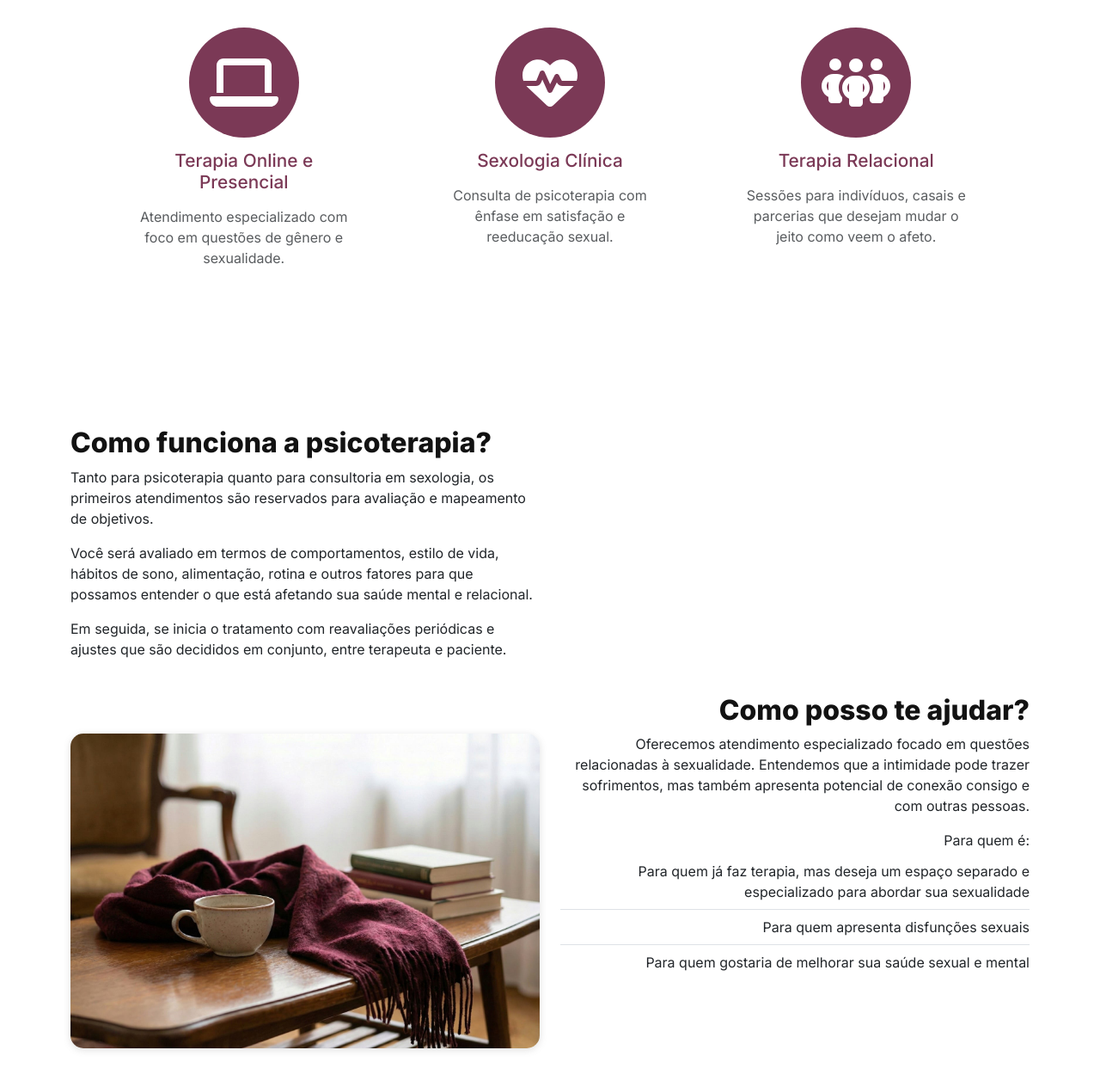
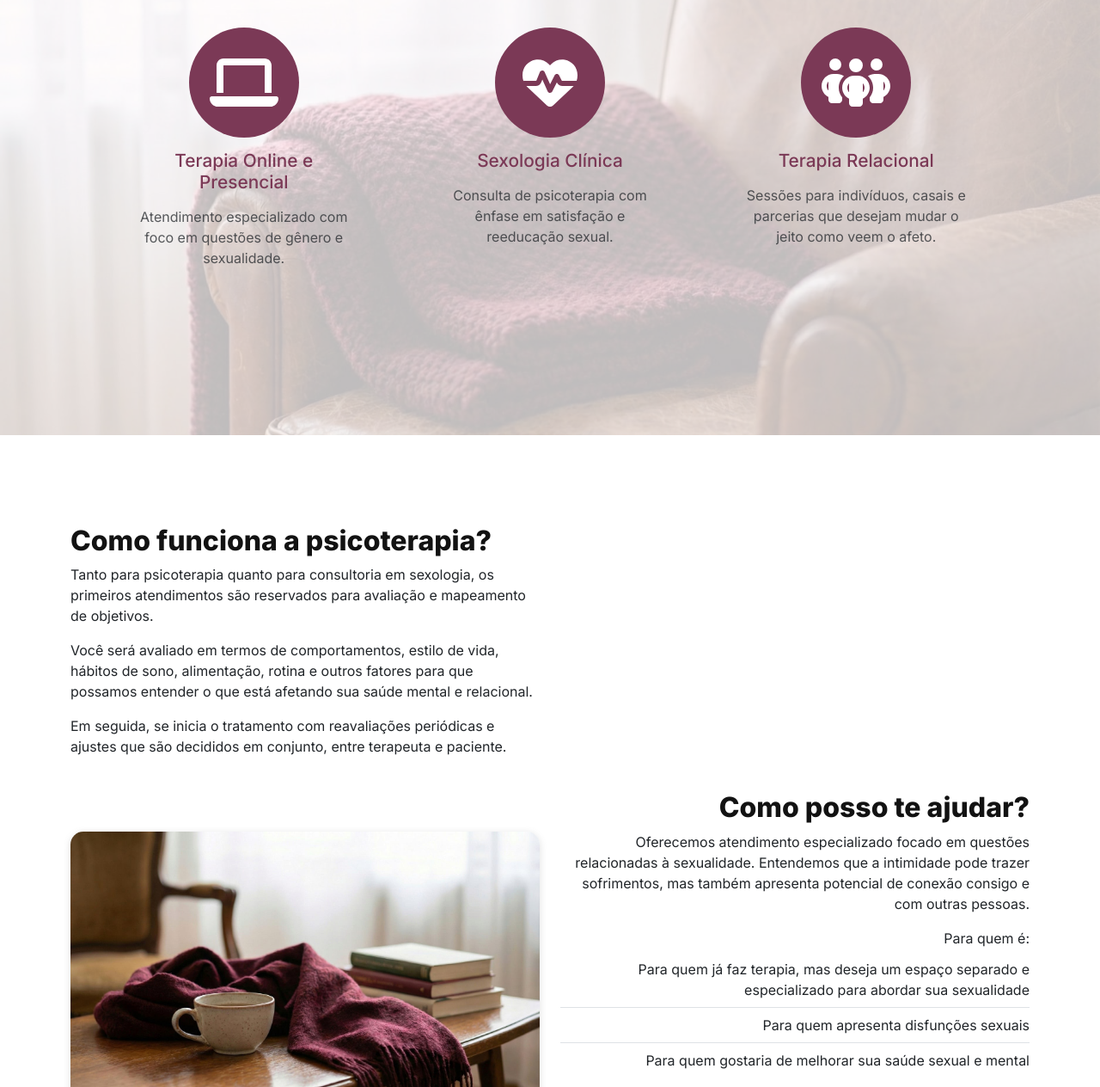
Before and after one commit to jaypeter19/Cecilia-Vidor-Psicologa, a plain HTML site: page index.html in a window 1280 px wide. Shown: the part 734-1998 px from the top of the page at 86% size. Drawn offline with nearby package versions, Linux system fonts and the light colour scheme.

Commit message:
services section modified

```diff
--- a/css/styles.css
+++ b/css/styles.css
@@ -182,6 +182,29 @@
 
     /* SERVICES SECTION */
 
+    .service-section {
+        position: relative;
+        background-image: url('/assets/imgs/background-2.jpeg');
+        background-position: center;
+        background-size: cover;
+        background-repeat: no-repeat;
+        min-height: 600px;
+    }
+
+    .service-section::before {
+        content: "";
+        position: absolute;
+        inset: 0;
+        background-color: #FFFBFDbf;
+        z-index: 1;
+    }
+
+    /* Garante que o conteúdo fique acima do overlay */
+    .service-section>* {
+        position: relative;
+        z-index: 2;
+    }
+
     .service-section h3 {
         font-size: 2rem;
         font-weight: var(--font-weight-primary);
@@ -198,8 +221,8 @@
     /* THERAPY SECTION */
 
     .therapy-section {
-        padding-top: 8rem;
-        padding-bottom: 8rem;
+        padding-top: 5rem;
+        padding-bottom: 5rem;
     }
 
     .therapy-section h3 {
@@ -236,17 +259,6 @@
         left: 0;
         z-index: -1;
     }
-
-    /* .faq-section::after {
-        content: '';
-        width: 100%;
-        height: 50%;
-        background-color: var(--light-secondary);
-        position: absolute;
-        top: 0;
-        left: 0;
-        z-index: -2;
-    } */
 
     .faq-section h3 {
         font-size: 2rem;
--- a/index.html
+++ b/index.html
@@ -95,7 +95,7 @@
             </div>
         </section>
         <section id="servicos" class="service-section">
-            <div class="container-md my-4">
+            <div class="container-md py-4">
                 <div class="row justify-content-center align-items-center">
                     <div class="col-12 text-center my-3">
                         <h3>Serviços</h3>
```
